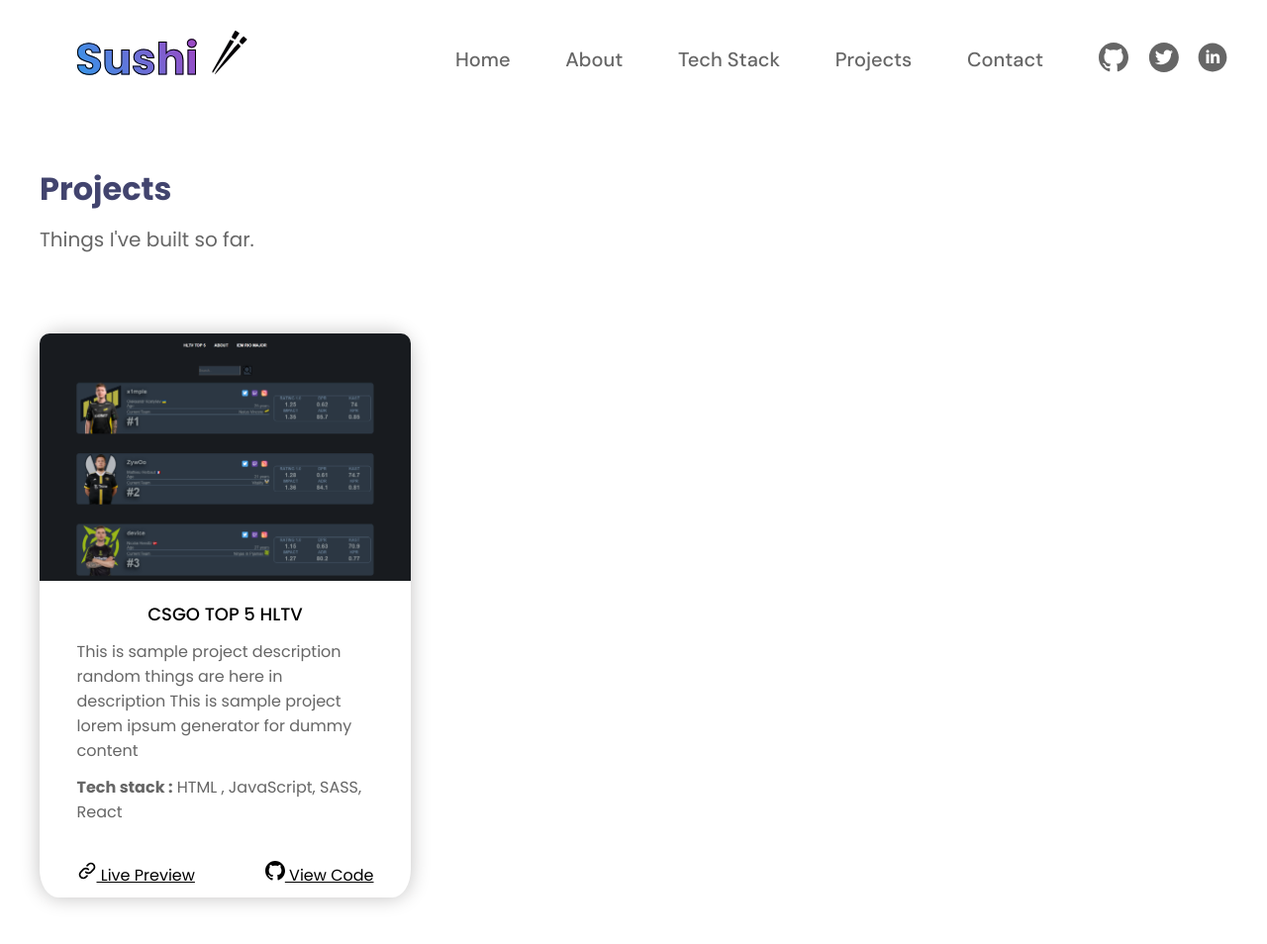
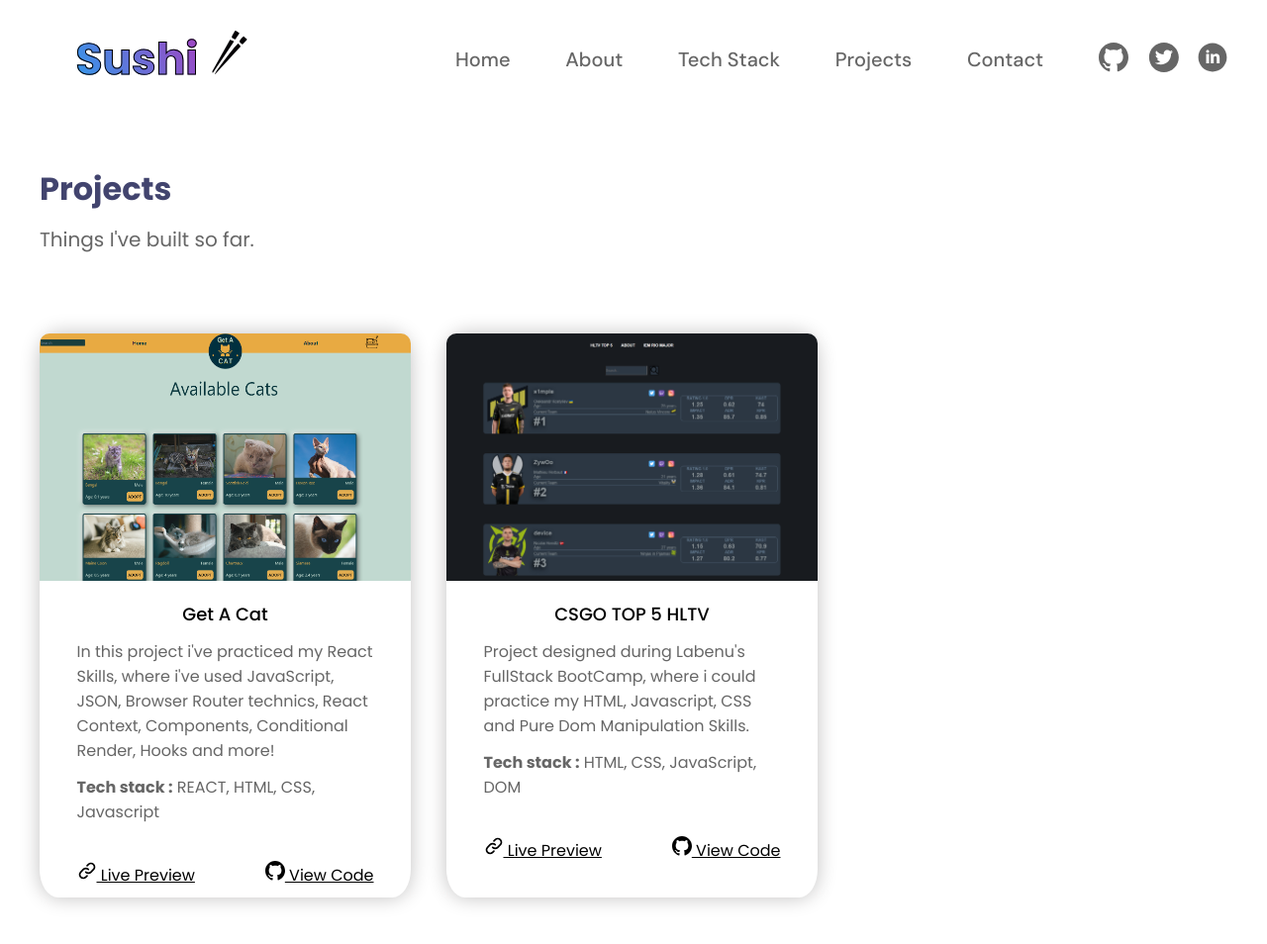
Before and after one commit to CodenameSushi/portfolio, a plain HTML site: page projects.html in a window 1280 px wide. Shown: the whole page at 99% size. Drawn offline with Linux system fonts and the light colour scheme.

Commit message:
portifolio atualizado

```diff
--- a/projects.html
+++ b/projects.html
@@ -55,23 +55,32 @@
         <div class="main-projects">
 
             <div class="card-projects">
+                <img class="photo-card" src="icons/get-a-cat.png" alt="project-photo">
+                <div class="card-projects-info">
+                    <h2>Get A Cat</h2>
+                    <p>In this project i've practiced my React Skills, where i've used JavaScript, JSON, Browser Router technics,
+                        React Context, Components, Conditional Render, Hooks and more!   </p>
+                    <p><b>Tech stack :</b> REACT, HTML, CSS, Javascript</p>
+                    <div class="link-projects">
+                        <a href="https://get-a-cat.surge.sh/" target="_blank"> <img src="icons/link-projects.svg" alt="link-icon"> Live Preview</a>
+                        <a href="https://github.com/CodenameSushi/Get-A-Cat" target="_blank"> <img src="icons/github-projects.svg" alt="github-icon"> View Code</a>
+                    </div>
+                </div>
+            </div>
+
+
+            <div class="card-projects">
                 <img class="photo-card" src="icons/project-photo.png" alt="project-photo">
                 <div class="card-projects-info">
                     <h2>CSGO TOP 5 HLTV</h2>
-                    <p>This is sample project description random things are here in description This is sample project
-                        lorem ipsum generator for dummy content</p>
-                    <p><b>Tech stack :</b> HTML , JavaScript, SASS, React</p>
+                    <p>Project designed during Labenu's FullStack BootCamp, where i could practice my HTML, Javascript, CSS and Pure Dom Manipulation Skills.</p>
+                    <p><b>Tech stack :</b> HTML, CSS, JavaScript, DOM</p>
                     <div class="link-projects">
                         <a href="https://codenamesushi.github.io/" target="_blank"> <img src="icons/link-projects.svg" alt="link-icon"> Live Preview</a>
                         <a href="https://github.com/CodenameSushi/codenamesushi.github.io" target="_blank"> <img src="icons/github-projects.svg" alt="github-icon"> View Code</a>
                     </div>
                 </div>
             </div>
-
-
-
-
-
 
         </div>
 
```
Also changed, not shown: about.html (+2 -2 lines), contact.html (+0 -1 lines), icons/get-a-cat.png (added).
